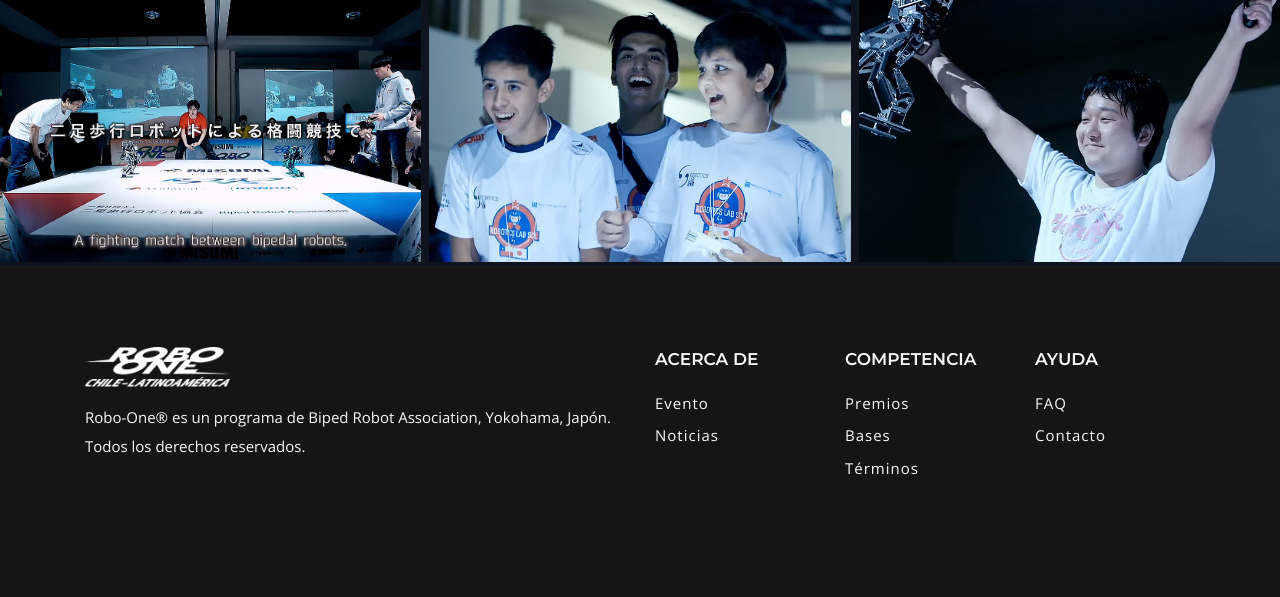
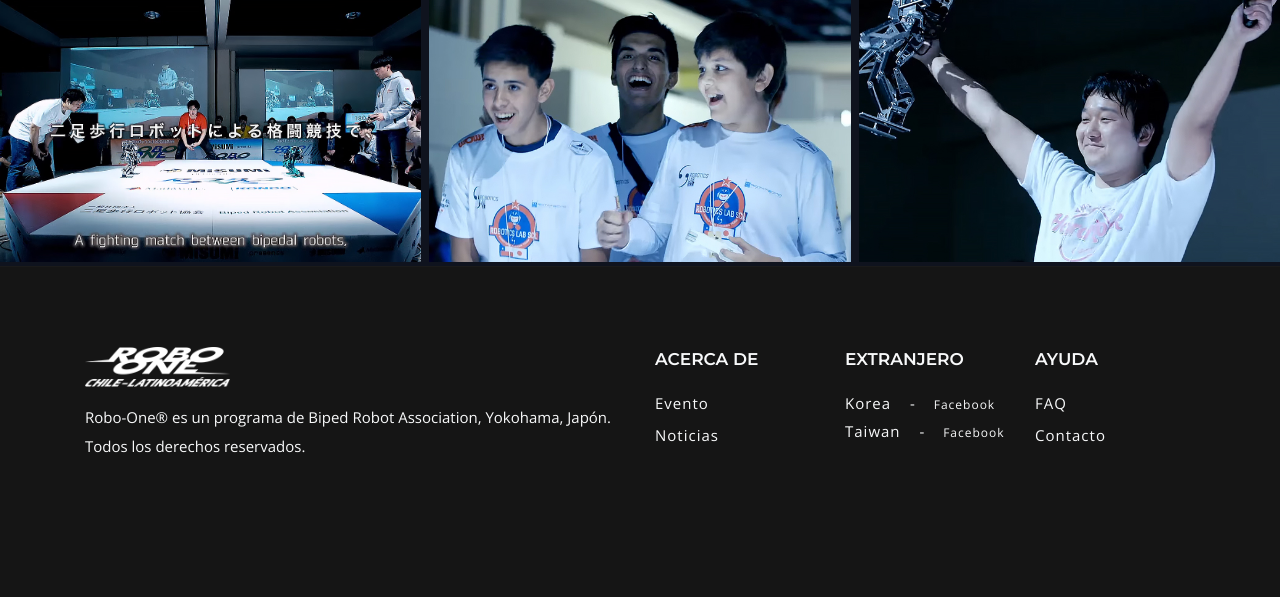
Before and after one commit to boyarzun/robo-one, a PHP site: page /index.php in a window 1280 px wide. Shown: the part 2966-3563 px from the top of the page. Run offline with PHP 8.4, Linux system fonts and the light colour scheme; some libraries are stand-ins or nearby versions.

Commit message:
modified: footer links

```diff
--- a/structure/footer.php
+++ b/structure/footer.php
@@ -21,12 +21,14 @@
               </div>
 
               <div class="col-6 col-lg-2">
-                <h6 class="text-uppercase fw-600 mb-4">Competencia</h6>
+                <h6 class="text-uppercase fw-600 mb-4">Extranjero</h6>
                 <div class="nav flex-column">
-                  <!--<a class="nav-link" href="teams.html">Equipos</a>-->
-                  <a class="nav-link" href="/awards.php">Premios</a>
-                  <a class="nav-link" href="https://files.robo-one.cl/file/robo-one/Reglas+Robo-One+Espan%CC%83ol+2019+V2.pdf" target="_blank">Bases</a>
-                  <a class="nav-link" href="https://files.robo-one.cl/file/robo-one/Te%CC%81rminos+de+participacio%CC%81n+ROBO-ONE+LATINOAMERICA+2019.pdf" target="_blank">Términos</a>
+                  <div>
+                    <a class="nav-link" href="http://www.reca.or.kr/" target="_blank" style="display: inline;">Korea</a> - <a class="nav-link" href="https://www.facebook.com/worldcreativerobotcontest/" target="_blank" style="display: inline;"><small>Facebook</small></a>
+                  </div>
+                  <div>
+                    <a class="nav-link" href="http://www.tca.org.tw/" target="_blank" style="display: inline;">Taiwan</a> - <a class="nav-link" href="https://www.facebook.com/RobotIndustrialDevelopmentOffice/" target="_blank" style="display: inline;"><small>Facebook</small></a>
+                  </div>
                 </div>
               </div>
 
```
